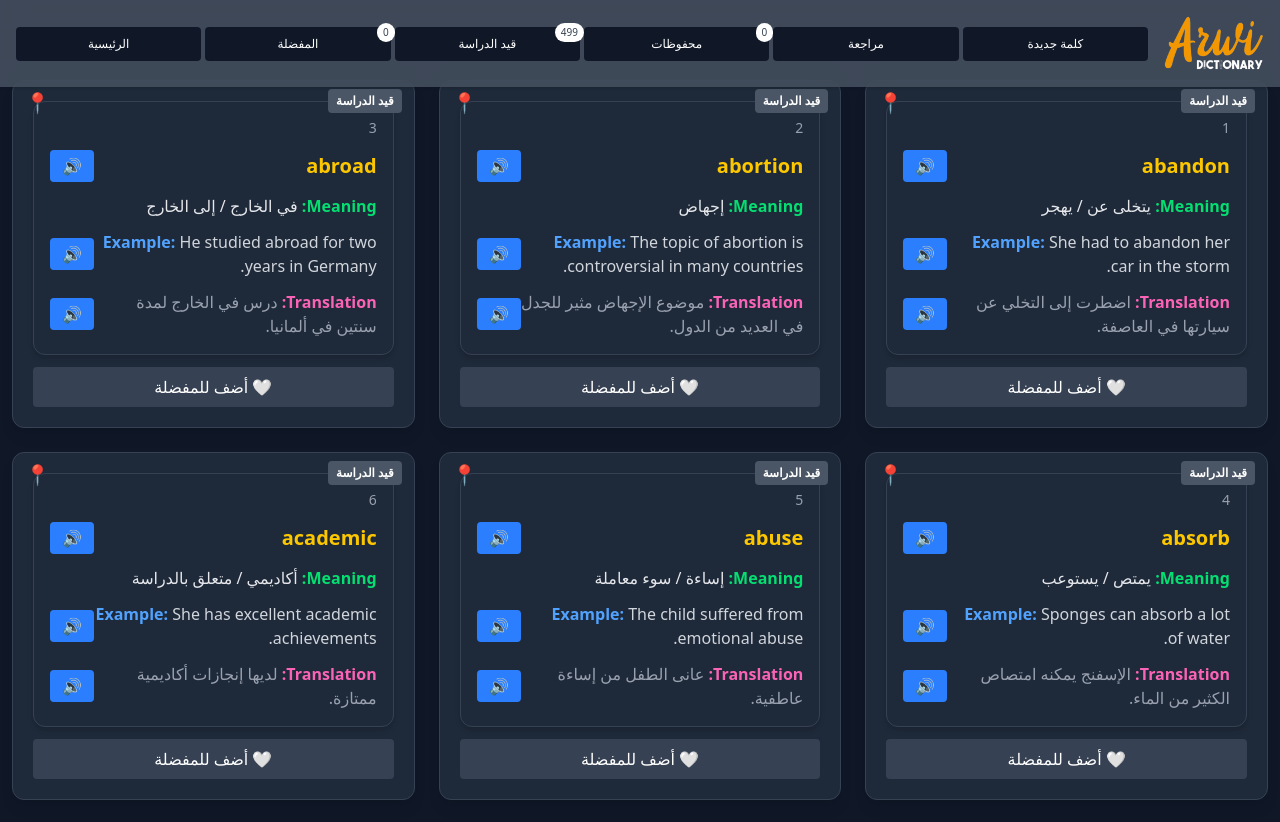
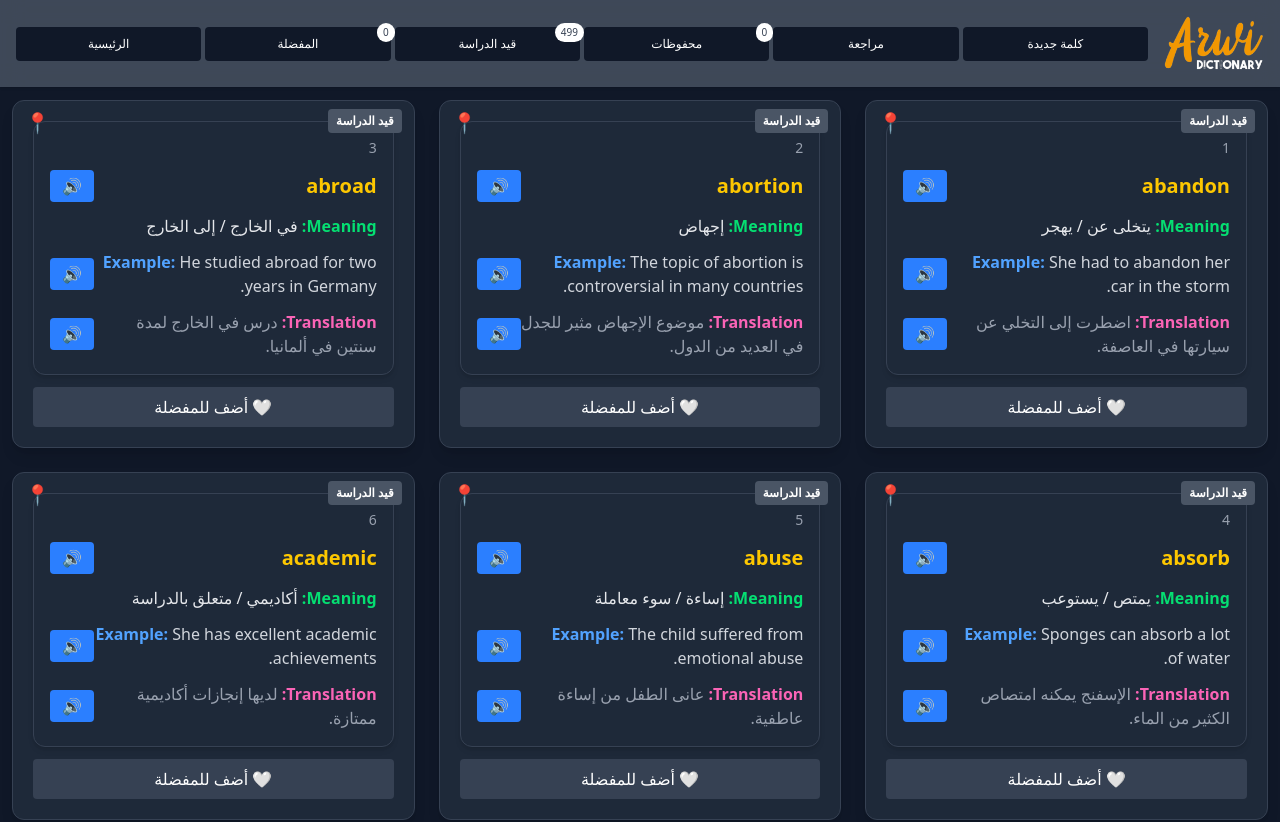
Before and after one commit to Abdullah-Ali-Alarwi/Alerwi-englsih-word, a Next.js app: page / in a window 1280 px wide. Shown: the top 822 px of the page. Built offline with nearby package versions, Linux system fonts and the light colour scheme.

Commit message:
دمج store وملفات المفضلة، إضافة getFavorites وremoveFromFavorites

```diff
--- a/app/layout.tsx
+++ b/app/layout.tsx
@@ -10,7 +10,7 @@ export const metadata: Metadata = {
 export default function RootLayout({ children }: { children: React.ReactNode }) {
   return (
     <html lang="ar" dir="rtl">
-      <body className="bg-gray-900 text-white min-h-screen flex flex-col mt-5">
+      <body className="bg-gray-900 text-white min-h-screen flex flex-col mt-10">
 
         {/* ✅ الهيدر الآن يستخدم Zustand لتحديث البيانات مباشرة */}
         <Header />
```
